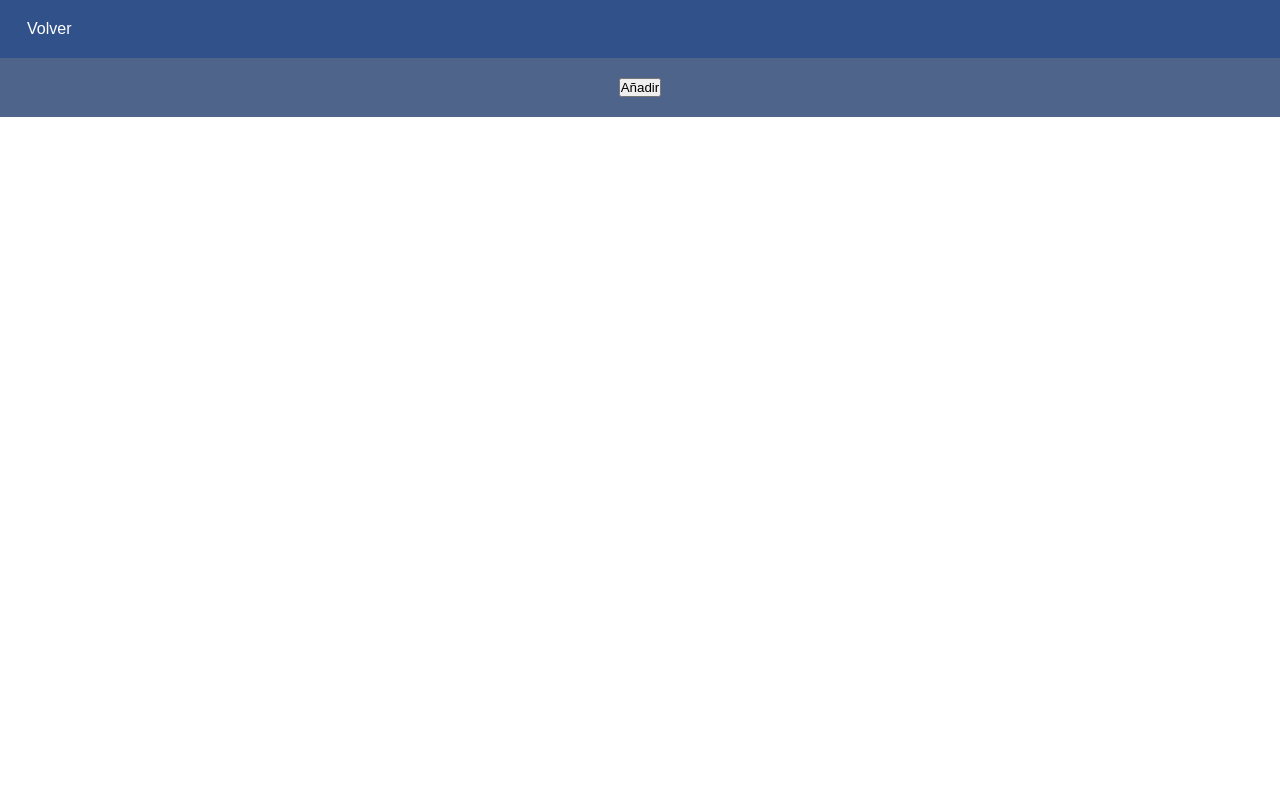
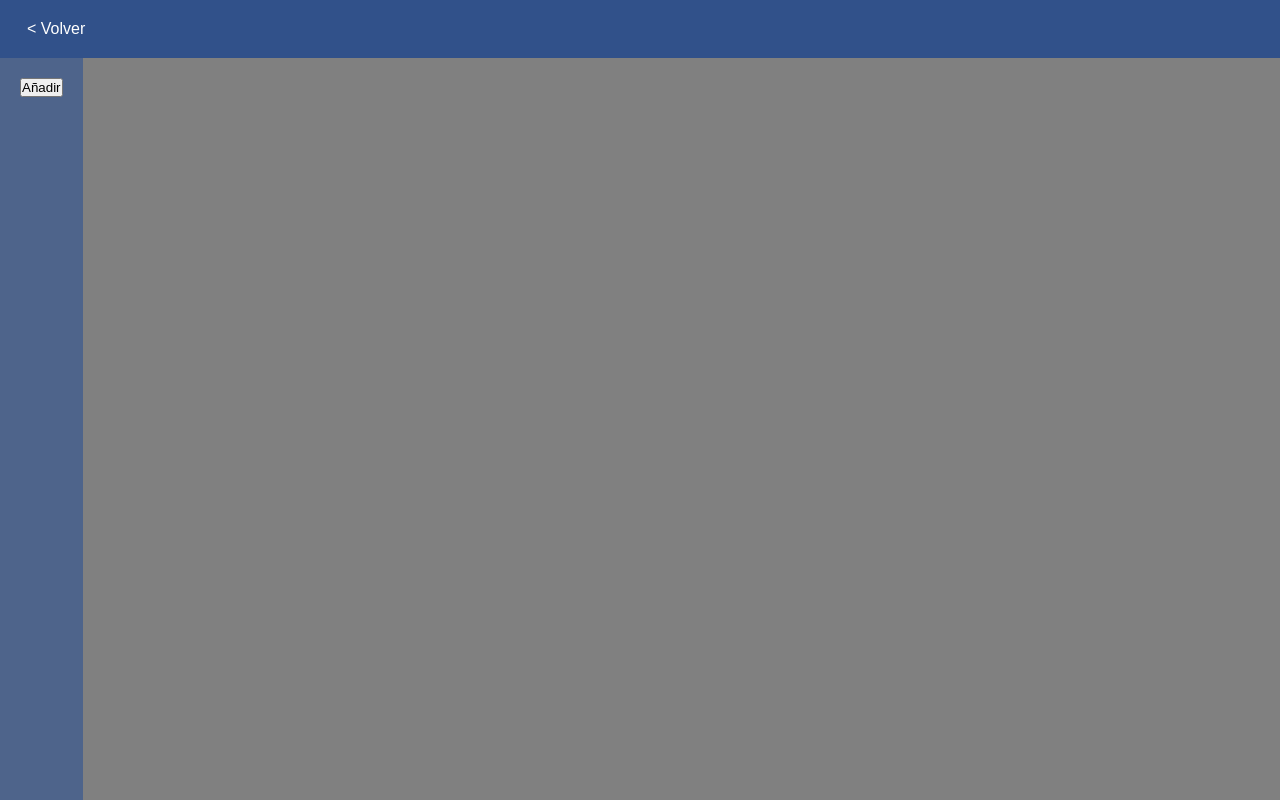
Before and after one commit to abeguerr01/uTask-GestorDeTareas, a plain HTML site: page subaginas/gestor.html in a window 1280 px wide. Drawn offline with Linux system fonts and the light colour scheme.

Commit message:
Actualizado

```diff
--- a/css/gestor_style.css
+++ b/css/gestor_style.css
@@ -7,6 +7,7 @@
 body{
     margin: 0;
     padding: 0;
+    background-color: gray;
 }
 header{
     background-color: #31518a;
@@ -31,10 +32,17 @@ aside{
     margin: 0;
     padding: 20;
     text-align: center;
+    float: left;
+
+    position: fixed;
+    left: 0;
+    top: 58;
+    bottom: 0
+    ;
 }
 section{
-    padding: 10;
     display: flex;
+    flex-wrap: wrap;
 }
 .tarea {
     border: 1px solid #ccc;
@@ -42,4 +50,5 @@ section{
     margin-bottom: 10px;
     border-radius: 8px;
     background-color: #f9f9f9;
+    margin: 10;
 }
--- a/subaginas/gestor.html
+++ b/subaginas/gestor.html
@@ -7,16 +7,14 @@
     </head>
     <body>
         <header>
-            <a href ="../index.html">Volver</a>
+            <a href ="../index.html">< Volver</a>
         </header>
         <main>
             <aside>
                 <button id="anadir">Añadir</button>
             </aside>
             <section id="contenedor">
-                <div>
-                    <!-- Aqui va todo el div -->
-                </div>
+                <!-- Aqui van los divs -->
             </section>
         </main>
         <script src="../JavaScript/gestor.js"></script>
```
